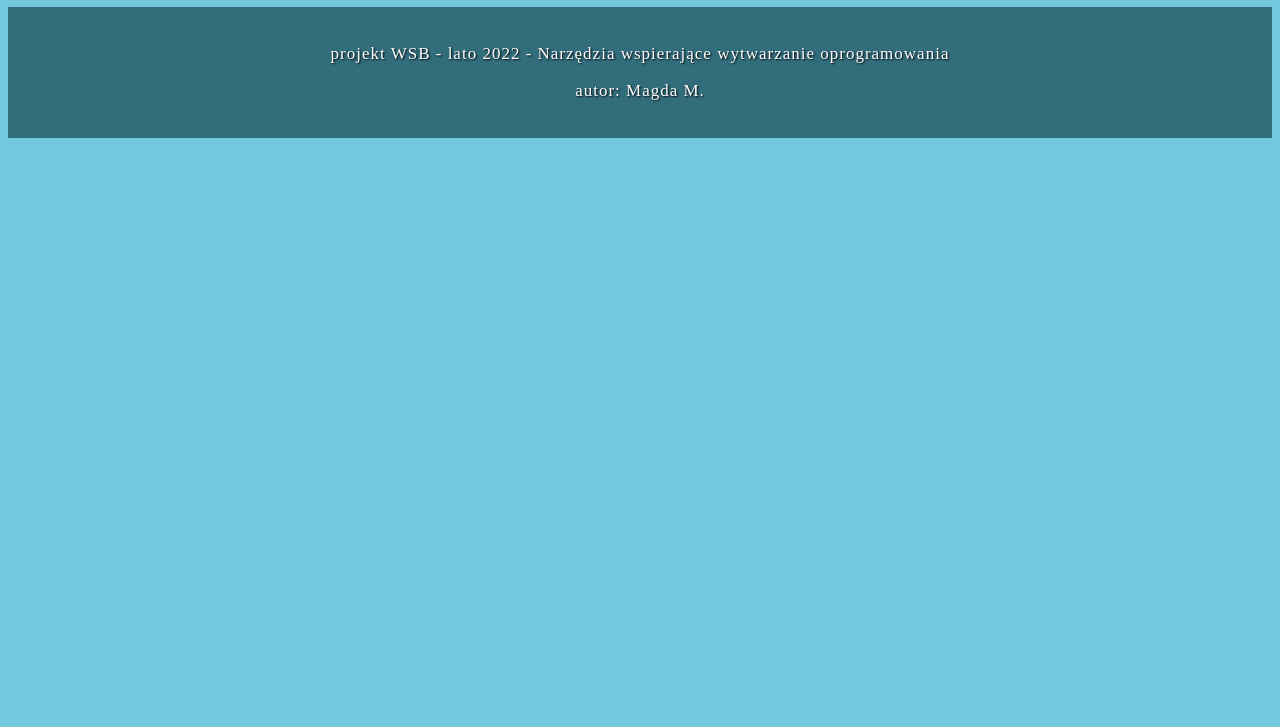
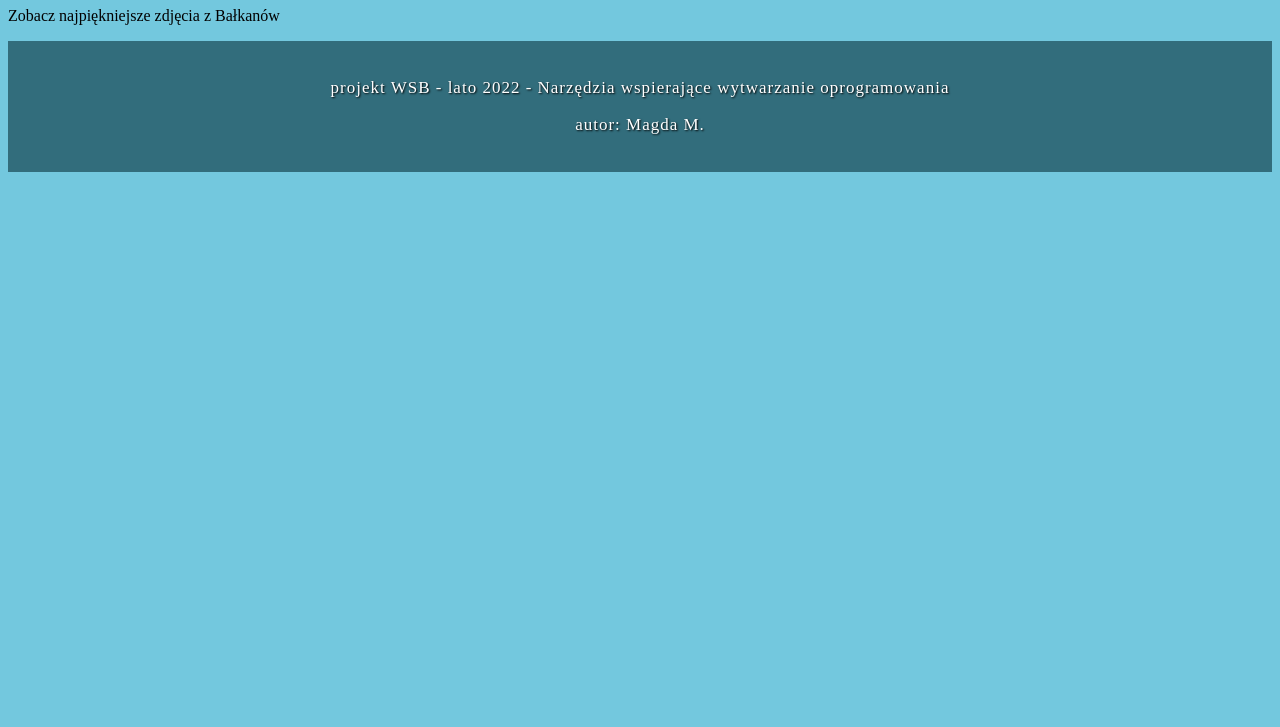
Before and after one commit to magdamadej/projekt-WSB-LN-2.1, a plain HTML site: page index.html in a window 1280 px wide. Shown: the part 73-800 px from the top of the page. Drawn offline with Linux system fonts and the light colour scheme.

Commit message:
dodaj paragraf z opisem strony

```diff
--- a/index.html
+++ b/index.html
@@ -25,6 +25,7 @@
 <body>
     <header>
         <h1>Blog podróżniczy po Bałkanach</h1>
+        <p>Zobacz najpiękniejsze zdjęcia z Bałkanów</p>
     </header>
     <footer>
         <p>projekt WSB - lato 2022 - Narzędzia wspierające wytwarzanie oprogramowania</p>
```
